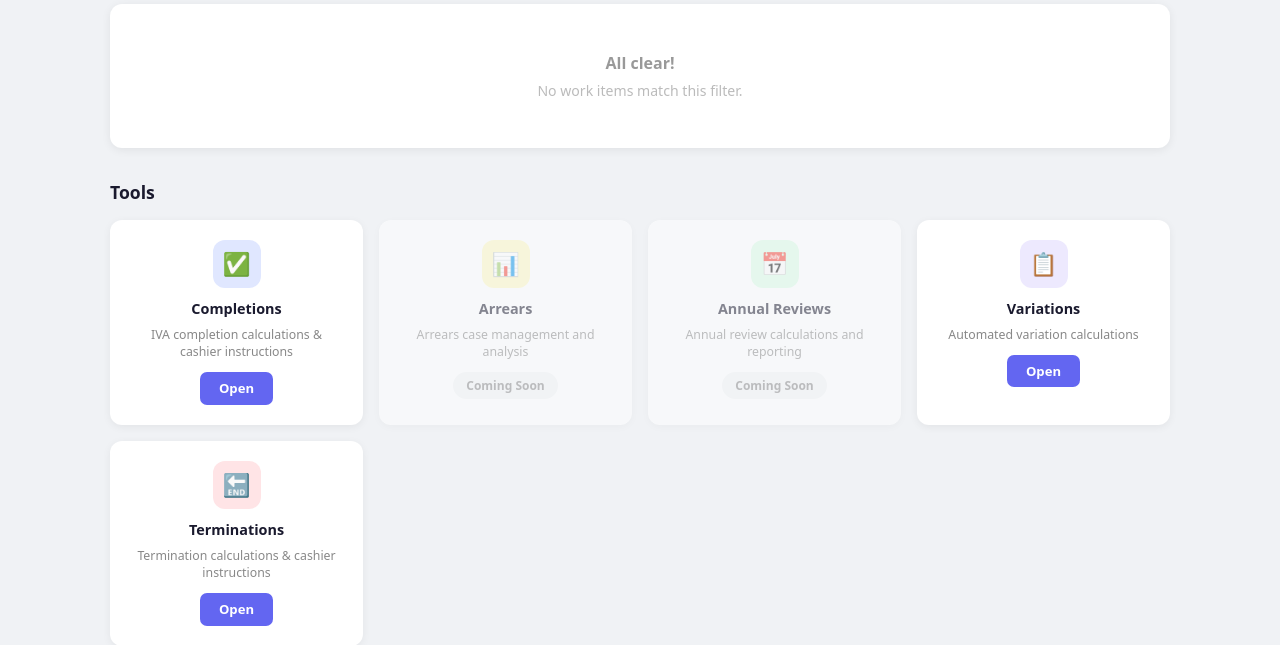
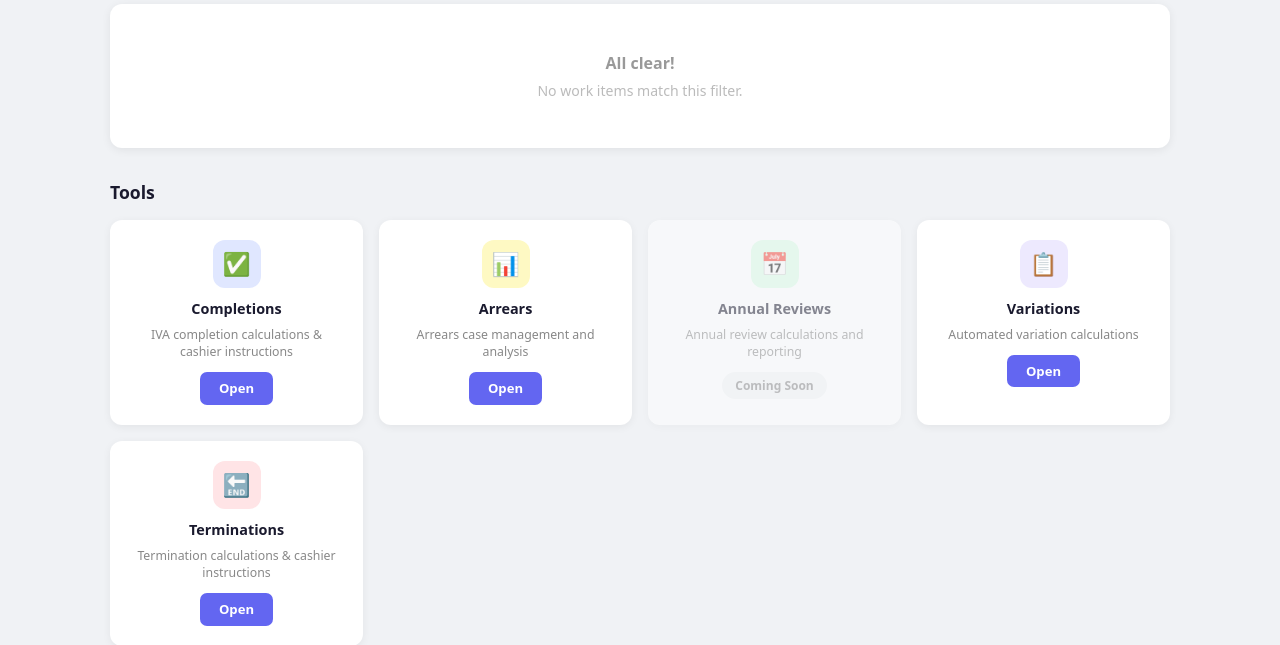
Before and after one commit to elliottplat/ivaautomation, a Flask app: page / in a window 1280 px wide. Shown: the part 246-891 px from the top of the page. Run offline with Flask 3, Linux system fonts and the light colour scheme; the visitor is signed in with stand-in values (Sample User, id 1); data that the repository does not hold is empty; some libraries are stand-ins or nearby versions.

Commit message:
Enable Arrears card on home page
Remove coming-soon state and add Open link to /arrears.

https://claude.ai/code/session_015kKRSRDJEpGxPEiX44iKdi

```diff
--- a/templates/home.html
+++ b/templates/home.html
@@ -220,11 +220,11 @@
         <p>IVA completion calculations &amp; cashier instructions</p>
         <a href="/completions" class="tool-btn">Open</a>
       </div>
-      <div class="tool-card coming-soon">
+      <div class="tool-card active">
         <div class="tool-icon amber">📊</div>
         <h3>Arrears</h3>
         <p>Arrears case management and analysis</p>
-        <span class="tool-badge">Coming Soon</span>
+        <a href="/arrears" class="tool-btn">Open</a>
       </div>
       <div class="tool-card coming-soon">
         <div class="tool-icon green">📅</div>
```
